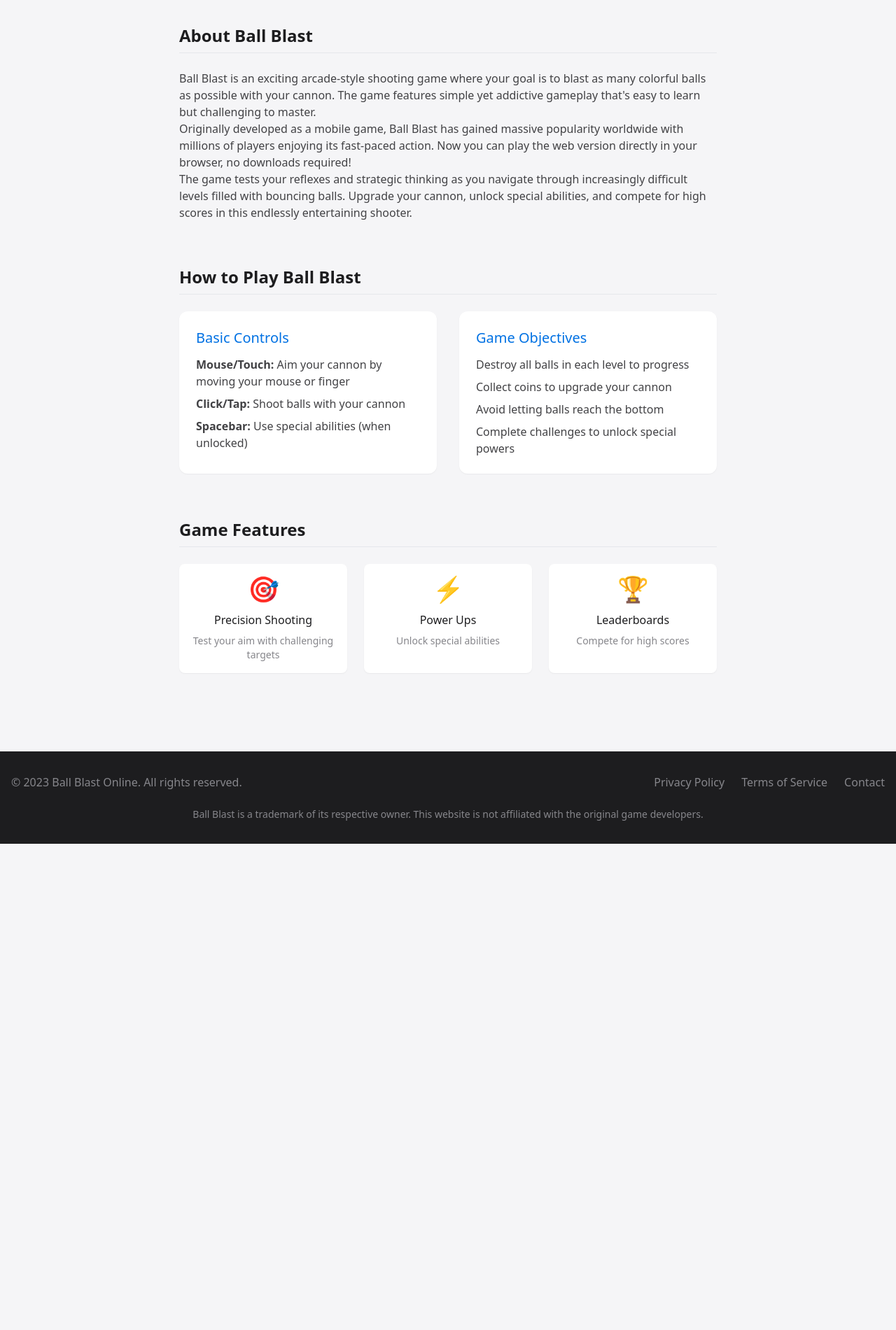
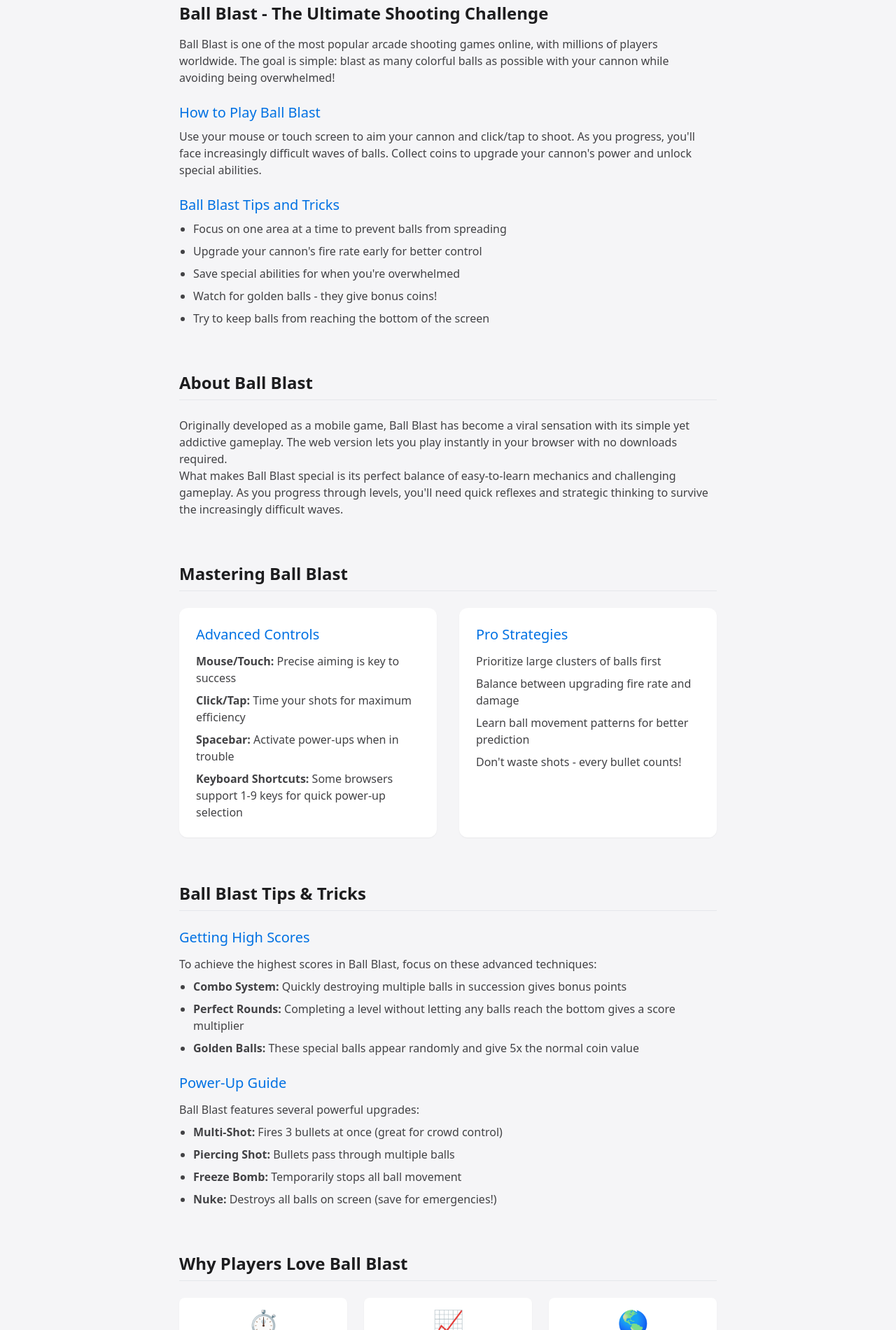
Before and after one commit to 641200360/BallBlast, a plain HTML site: page index.html in a window 1280 px wide. Shown: the part 899-2800 px from the top of the page at 70% size. Before the commit the page ends 2105 px from the top, so only its background shows below. Drawn offline with nearby package versions, Linux system fonts and the light colour scheme.

Commit message:
Update index.html
更新了代码，优化了seo部分

```diff
--- a/index.html
+++ b/index.html
@@ -1,7 +1,7 @@
 <!DOCTYPE html>
 <html lang="en" class="scroll-smooth">
 <head>
-    <!-- Google tag (gtag.js) -->
+        <!-- Google tag (gtag.js) -->
 <script async src="https://www.googletagmanager.com/gtag/js?id=G-X0N5C644FL"></script>
 <script>
   window.dataLayer = window.dataLayer || [];
@@ -12,9 +12,9 @@
 </script>
     <meta charset="UTF-8">
     <meta name="viewport" content="width=device-width, initial-scale=1.0">
-    <meta name="description" content="Play Ball Blast online for free - the exciting arcade shooting game where you blast colorful balls with your cannon!">
+    <meta name="description" content="Play Ball Blast online for free - the viral arcade shooting game where you blast colorful balls with your cannon! No download required. Can you beat all levels?">
     <link rel="canonical" href="https://ballblast.online" />
-    <title>Ball Blast Online - Free Arcade Shooting Game</title>
+    <title>Play Ball Blast Online - Free Arcade Shooting Game</title>
     <script src="https://cdn.tailwindcss.com"></script>
     <script>
         tailwind.config = {
@@ -53,7 +53,7 @@
         <div class="container mx-auto px-4 py-6">
             <div class="flex flex-col md:flex-row justify-between items-center">
                 <div class="mb-4 md:mb-0">
-                    <h1 class="text-3xl font-bold text-apple-blue">Ball Blast Online</h1>
+                    <h1 class="text-3xl font-bold text-apple-blue">Ball Blast</h1>
                     <p class="text-apple-gray mt-1">The ultimate arcade shooting experience</p>
                 </div>
                 <nav>
@@ -61,6 +61,7 @@
                         <li><a href="#game" class="text-apple-blue hover:underline">Play Now</a></li>
                         <li><a href="#about" class="text-apple-slate hover:underline">About</a></li>
                         <li><a href="#how-to-play" class="text-apple-slate hover:underline">How to Play</a></li>
+                        <li><a href="#tips" class="text-apple-slate hover:underline">Tips & Tricks</a></li>
                     </ul>
                 </nav>
             </div>
@@ -71,7 +72,7 @@
     <section class="bg-gradient-to-b from-apple-light to-gray-100 py-12">
         <div class="container mx-auto px-4 text-center">
             <h2 class="text-2xl md:text-3xl font-semibold text-apple-dark mb-6">Blast your way through endless balls in this addictive arcade shooter!</h2>
-            <a href="#game" class="inline-block bg-apple-blue text-white px-8 py-3 rounded-full font-medium hover:bg-blue-600 transition-colors">Play Ball Blast Now</a>
+            <a href="#game" class="inline-block bg-apple-blue text-white px-8 py-3 rounded-full font-medium hover:bg-blue-600 transition-colors">Play Ball Blast Now - Free!</a>
         </div>
     </section>
 
@@ -82,62 +83,104 @@
             <div class="game-container mx-auto bg-white rounded-xl shadow-lg overflow-hidden">
                 <iframe src="https://www.crazygames.com/embed/ball-blast" style="width: 100%; height: 100%;" frameborder="0" allow="gamepad *;"></iframe>
             </div>
+
+            <!-- Game Introduction Section -->
+            <div class="max-w-3xl mx-auto mt-8">
+                <h2 class="text-2xl font-semibold text-apple-dark mb-4">Ball Blast - The Ultimate Shooting Challenge</h2>
+                <div class="prose text-apple-slate">
+                    <p>Ball Blast is one of the most popular arcade shooting games online, with millions of players worldwide. The goal is simple: blast as many colorful balls as possible with your cannon while avoiding being overwhelmed!</p>
+
+                    <h3 class="text-xl font-medium mt-6 mb-2 text-apple-blue">How to Play Ball Blast</h3>
+                    <p>Use your mouse or touch screen to aim your cannon and click/tap to shoot. As you progress, you'll face increasingly difficult waves of balls. Collect coins to upgrade your cannon's power and unlock special abilities.</p>
+
+                    <h3 class="text-xl font-medium mt-6 mb-2 text-apple-blue">Ball Blast Tips and Tricks</h3>
+                    <ul class="list-disc pl-5 space-y-2">
+                        <li>Focus on one area at a time to prevent balls from spreading</li>
+                        <li>Upgrade your cannon's fire rate early for better control</li>
+                        <li>Save special abilities for when you're overwhelmed</li>
+                        <li>Watch for golden balls - they give bonus coins!</li>
+                        <li>Try to keep balls from reaching the bottom of the screen</li>
+                    </ul>
+                </div>
+            </div>
         </section>
 
         <!-- About Section -->
         <section id="about" class="mb-16 max-w-3xl mx-auto">
             <h2 class="text-2xl font-semibold text-apple-dark mb-6 border-b pb-2">About Ball Blast</h2>
             <div class="prose prose-lg text-apple-slate">
-                <p>Ball Blast is an exciting arcade-style shooting game where your goal is to blast as many colorful balls as possible with your cannon. The game features simple yet addictive gameplay that's easy to learn but challenging to master.</p>
+                <p>Originally developed as a mobile game, Ball Blast has become a viral sensation with its simple yet addictive gameplay. The web version lets you play instantly in your browser with no downloads required.</p>
 
-                <p>Originally developed as a mobile game, Ball Blast has gained massive popularity worldwide with millions of players enjoying its fast-paced action. Now you can play the web version directly in your browser, no downloads required!</p>
-
-                <p>The game tests your reflexes and strategic thinking as you navigate through increasingly difficult levels filled with bouncing balls. Upgrade your cannon, unlock special abilities, and compete for high scores in this endlessly entertaining shooter.</p>
+                <p>What makes Ball Blast special is its perfect balance of easy-to-learn mechanics and challenging gameplay. As you progress through levels, you'll need quick reflexes and strategic thinking to survive the increasingly difficult waves.</p>
             </div>
         </section>
 
         <!-- How to Play Section -->
         <section id="how-to-play" class="mb-16 max-w-3xl mx-auto">
-            <h2 class="text-2xl font-semibold text-apple-dark mb-6 border-b pb-2">How to Play Ball Blast</h2>
+            <h2 class="text-2xl font-semibold text-apple-dark mb-6 border-b pb-2">Mastering Ball Blast</h2>
             <div class="grid md:grid-cols-2 gap-8">
                 <div class="bg-white p-6 rounded-xl shadow-sm">
-                    <h3 class="text-xl font-medium text-apple-blue mb-3">Basic Controls</h3>
+                    <h3 class="text-xl font-medium text-apple-blue mb-3">Advanced Controls</h3>
                     <ul class="space-y-2 text-apple-slate">
-                        <li><strong>Mouse/Touch:</strong> Aim your cannon by moving your mouse or finger</li>
-                        <li><strong>Click/Tap:</strong> Shoot balls with your cannon</li>
-                        <li><strong>Spacebar:</strong> Use special abilities (when unlocked)</li>
+                        <li><strong>Mouse/Touch:</strong> Precise aiming is key to success</li>
+                        <li><strong>Click/Tap:</strong> Time your shots for maximum efficiency</li>
+                        <li><strong>Spacebar:</strong> Activate power-ups when in trouble</li>
+                        <li><strong>Keyboard Shortcuts:</strong> Some browsers support 1-9 keys for quick power-up selection</li>
                     </ul>
                 </div>
                 <div class="bg-white p-6 rounded-xl shadow-sm">
-                    <h3 class="text-xl font-medium text-apple-blue mb-3">Game Objectives</h3>
+                    <h3 class="text-xl font-medium text-apple-blue mb-3">Pro Strategies</h3>
                     <ul class="space-y-2 text-apple-slate">
-                        <li>Destroy all balls in each level to progress</li>
-                        <li>Collect coins to upgrade your cannon</li>
-                        <li>Avoid letting balls reach the bottom</li>
-                        <li>Complete challenges to unlock special powers</li>
+                        <li>Prioritize large clusters of balls first</li>
+                        <li>Balance between upgrading fire rate and damage</li>
+                        <li>Learn ball movement patterns for better prediction</li>
+                        <li>Don't waste shots - every bullet counts!</li>
                     </ul>
                 </div>
             </div>
         </section>
 
+        <!-- Tips & Tricks Section -->
+        <section id="tips" class="mb-16 max-w-3xl mx-auto">
+            <h2 class="text-2xl font-semibold text-apple-dark mb-6 border-b pb-2">Ball Blast Tips & Tricks</h2>
+            <div class="prose text-apple-slate">
+                <h3 class="text-xl font-medium text-apple-blue mb-3">Getting High Scores</h3>
+                <p>To achieve the highest scores in Ball Blast, focus on these advanced techniques:</p>
+                <ul class="list-disc pl-5 space-y-2 mt-2">
+                    <li><strong>Combo System:</strong> Quickly destroying multiple balls in succession gives bonus points</li>
+                    <li><strong>Perfect Rounds:</strong> Completing a level without letting any balls reach the bottom gives a score multiplier</li>
+                    <li><strong>Golden Balls:</strong> These special balls appear randomly and give 5x the normal coin value</li>
+                </ul>
+
+                <h3 class="text-xl font-medium text-apple-blue mt-6 mb-3">Power-Up Guide</h3>
+                <p>Ball Blast features several powerful upgrades:</p>
+                <ul class="list-disc pl-5 space-y-2 mt-2">
+                    <li><strong>Multi-Shot:</strong> Fires 3 bullets at once (great for crowd control)</li>
+                    <li><strong>Piercing Shot:</strong> Bullets pass through multiple balls</li>
+                    <li><strong>Freeze Bomb:</strong> Temporarily stops all ball movement</li>
+                    <li><strong>Nuke:</strong> Destroys all balls on screen (save for emergencies!)</li>
+                </ul>
+            </div>
+        </section>
+
         <!-- Features Section -->
         <section class="mb-16 max-w-3xl mx-auto">
-            <h2 class="text-2xl font-semibold text-apple-dark mb-6 border-b pb-2">Game Features</h2>
+            <h2 class="text-2xl font-semibold text-apple-dark mb-6 border-b pb-2">Why Players Love Ball Blast</h2>
             <div class="grid md:grid-cols-3 gap-6">
                 <div class="bg-white p-4 rounded-lg shadow-sm text-center">
-                    <div class="text-apple-blue text-4xl mb-3">🎯</div>
-                    <h3 class="font-medium mb-2">Precision Shooting</h3>
-                    <p class="text-sm text-apple-gray">Test your aim with challenging targets</p>
+                    <div class="text-apple-blue text-4xl mb-3">⏱️</div>
+                    <h3 class="font-medium mb-2">Quick Sessions</h3>
+                    <p class="text-sm text-apple-gray">Perfect for short breaks or long gaming sessions</p>
                 </div>
                 <div class="bg-white p-4 rounded-lg shadow-sm text-center">
-                    <div class="text-apple-blue text-4xl mb-3">⚡</div>
-                    <h3 class="font-medium mb-2">Power Ups</h3>
-                    <p class="text-sm text-apple-gray">Unlock special abilities</p>
+                    <div class="text-apple-blue text-4xl mb-3">📈</div>
+                    <h3 class="font-medium mb-2">Skill Progression</h3>
+                    <p class="text-sm text-apple-gray">Feel yourself improving with each game</p>
                 </div>
                 <div class="bg-white p-4 rounded-lg shadow-sm text-center">
-                    <div class="text-apple-blue text-4xl mb-3">🏆</div>
-                    <h3 class="font-medium mb-2">Leaderboards</h3>
-                    <p class="text-sm text-apple-gray">Compete for high scores</p>
+                    <div class="text-apple-blue text-4xl mb-3">🌎</div>
+                    <h3 class="font-medium mb-2">Global Competition</h3>
+                    <p class="text-sm text-apple-gray">Compare scores with players worldwide</p>
                 </div>
             </div>
         </section>
```
